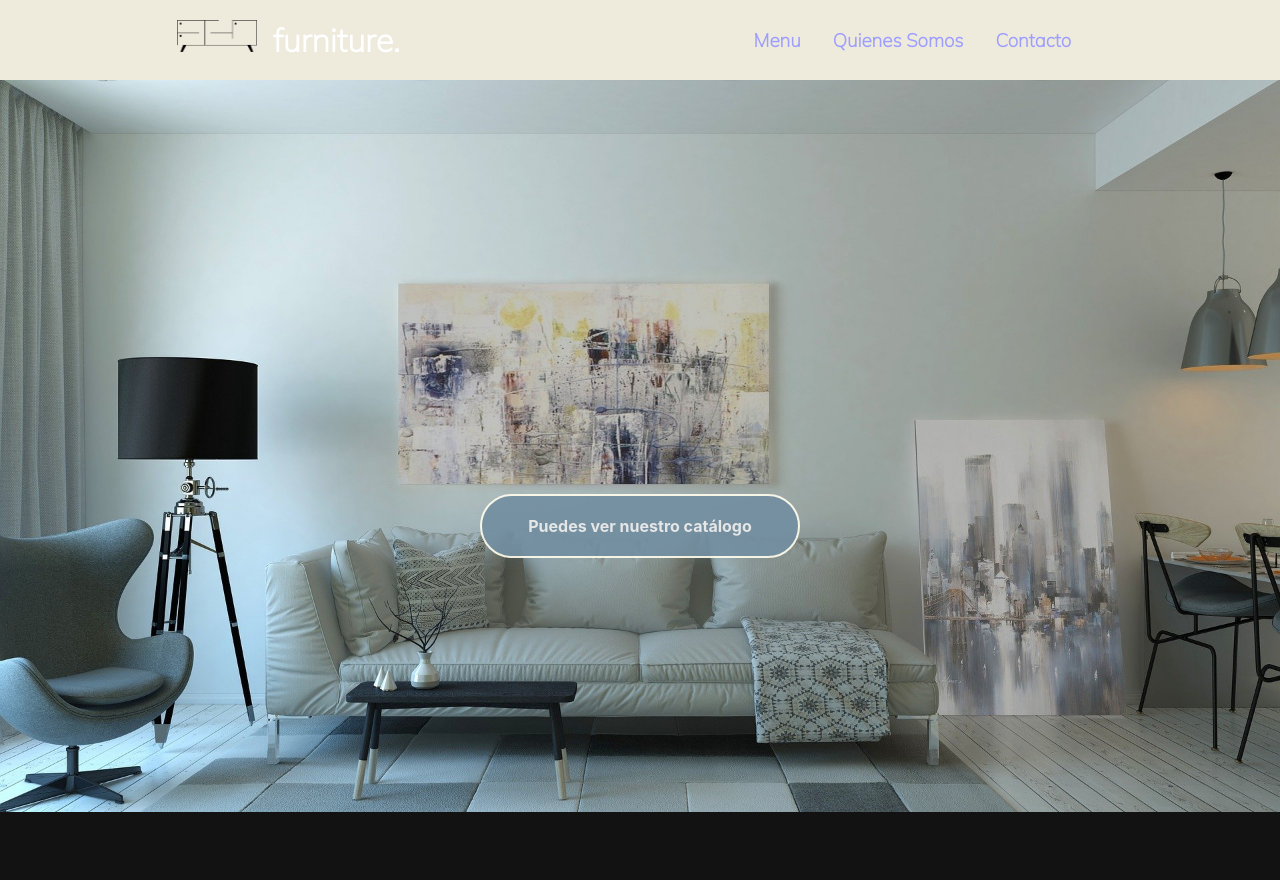
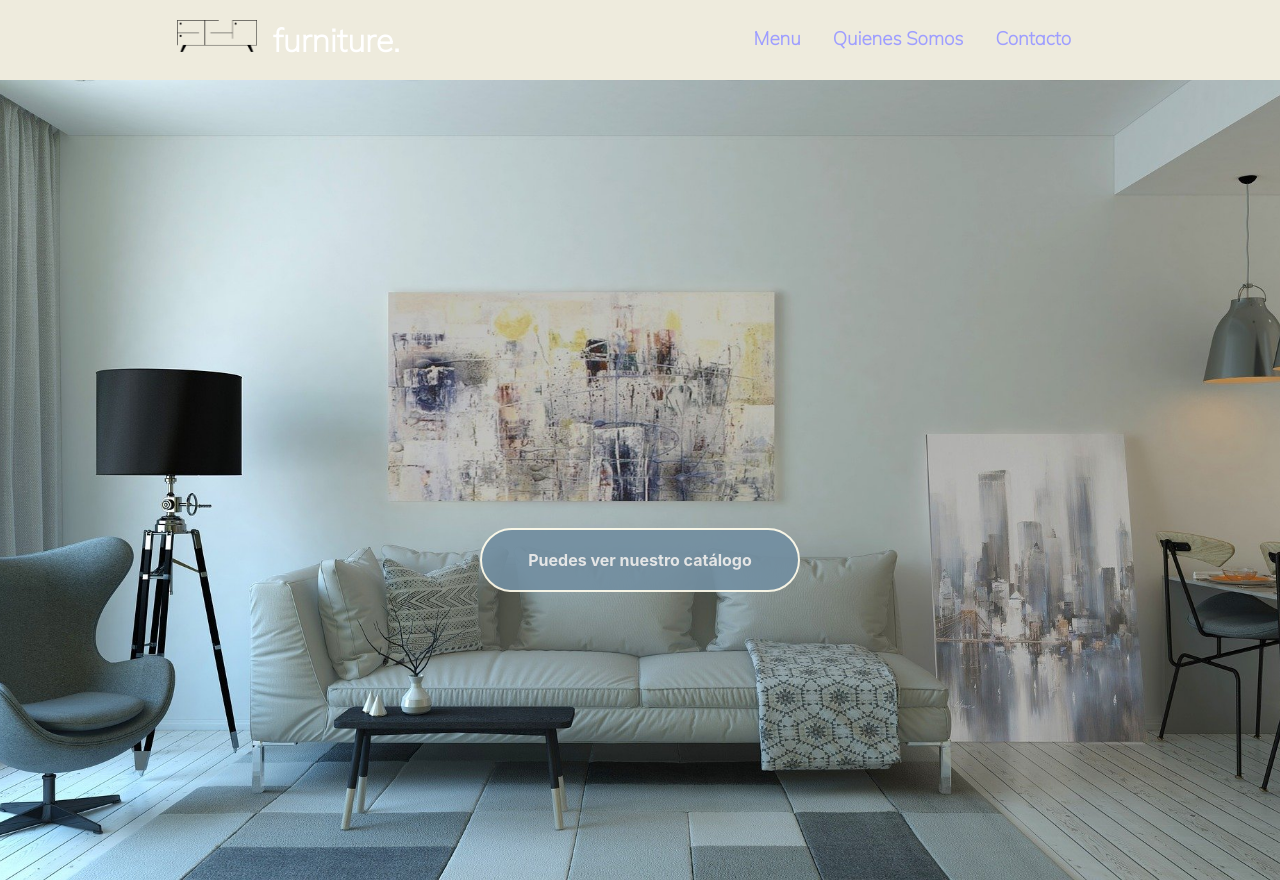
Before and after one commit to GitECV/furniture, a React (Create React App) app: page / in a window 1280 px wide. Before the commit the page ends 812 px from the top, so only its background shows below. Built offline with nearby package versions, Linux system fonts and the light colour scheme.

Commit message:
Overflow hidden

```diff
--- a/src/App.tsx
+++ b/src/App.tsx
@@ -1,4 +1,3 @@
-import React from 'react';
 import HomeContainer from './components/home-content/home-content.jsx';
 import NavBarContainer from './components/nav-bar-container/nav-bar-container.jsx'
 
--- a/src/components/home-content/css/home-content.css
+++ b/src/components/home-content/css/home-content.css
@@ -2,6 +2,7 @@
 * {
   margin: 0;
   padding: 0;
+  overflow: hidden;
 }
 
 .home-content-container {
@@ -11,7 +12,7 @@
   align-items: center;
   background-image: url("../../../images/home-picture.jpg");
   background-repeat: no-repeat;
-  height: 91.5vh;
+  height: 100vh;
   background-size: cover;
   background-position: top;
 }
--- a/src/components/home-content/home-content.jsx
+++ b/src/components/home-content/home-content.jsx
@@ -1,4 +1,3 @@
-import React, { useState } from "react";
 import { Button } from 'primereact/button';
 import "primereact/resources/themes/luna-green/theme.css";  //theme
 import "primereact/resources/primereact.min.css";                  //core css
--- a/src/components/home-content/scss/home-content.scss
+++ b/src/components/home-content/scss/home-content.scss
@@ -3,6 +3,7 @@
 * {
     margin: 0;
     padding: 0;
+    overflow: hidden;
 }
 
 .home-content-container {
@@ -12,7 +13,7 @@
     align-items: center;
     background-image: url('../../../images/home-picture.jpg');
     background-repeat: no-repeat;
-    height: 91.5vh;
+    height: 100vh;
     background-size: cover;
     background-position: top;
 }
```
Also changed, not shown: 1 other file (tests, documents, lock files or other folders).
